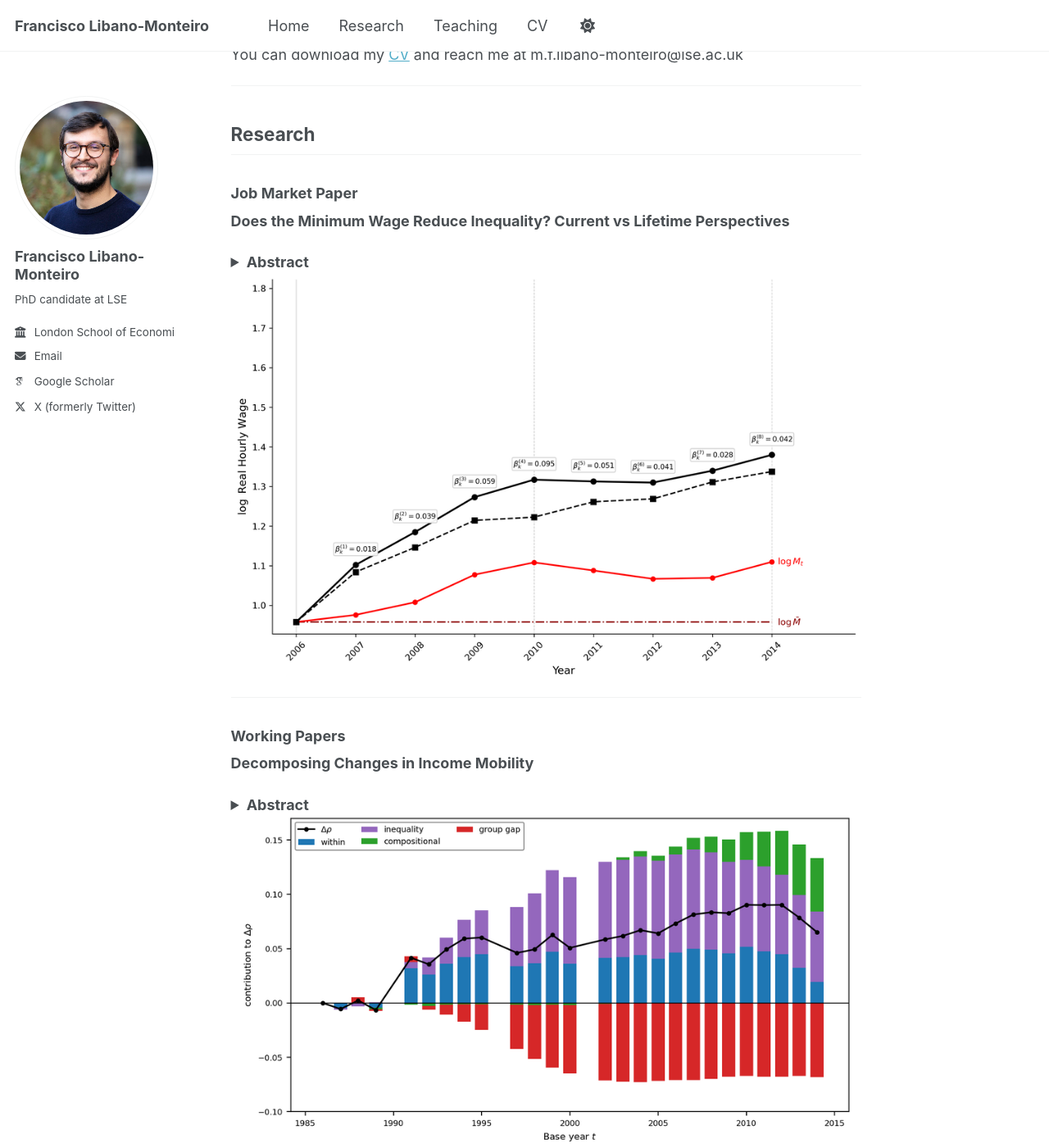
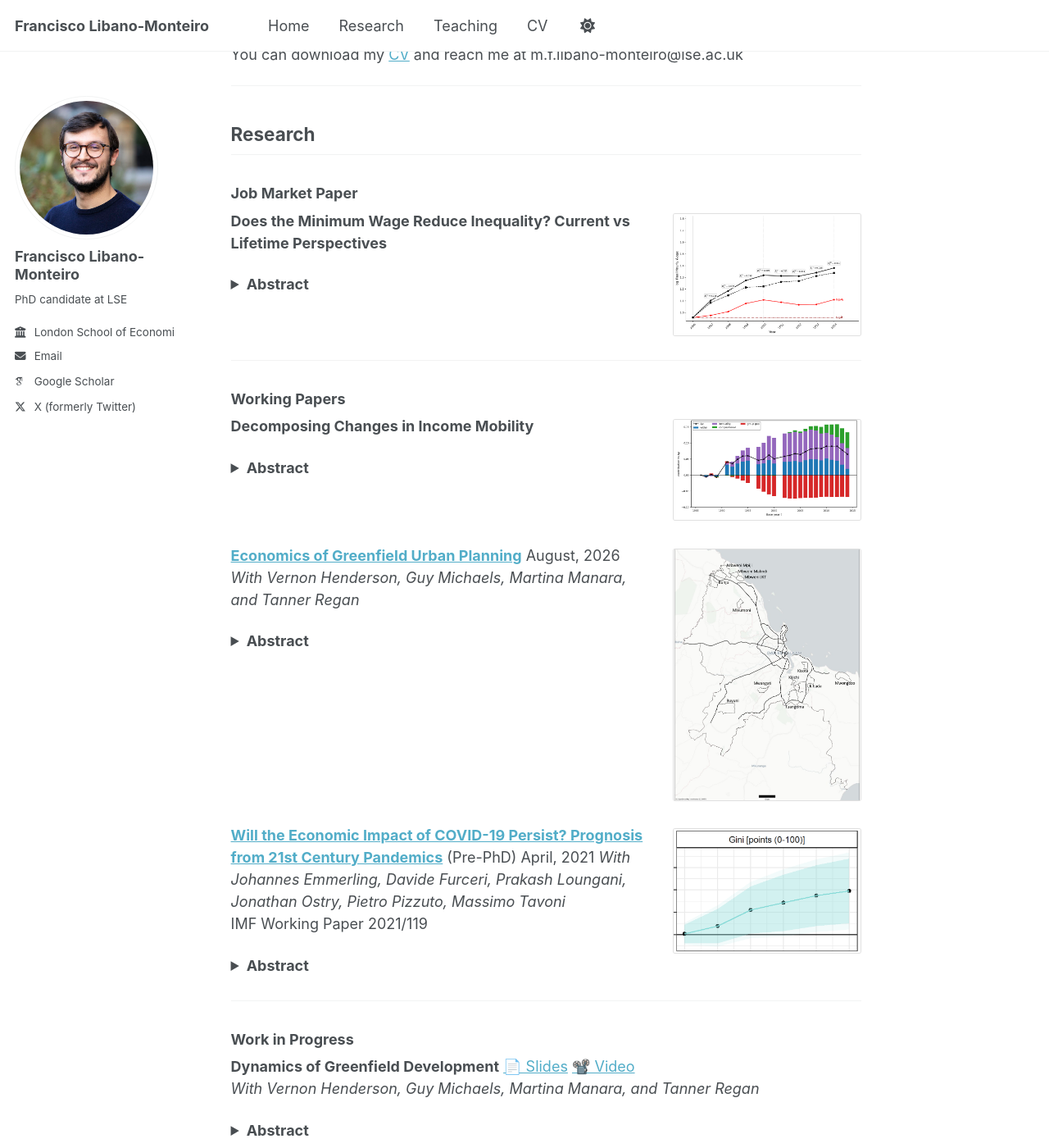
Before and after one commit to mfsdlm98/mfsdlm98.github.io, a Jekyll site: the page built from index.md, in a window 1280 px wide and 1400 px high, scrolled down 320 px. Shown: the whole window at 82% size. Built offline with Jekyll 4.4.1, drawn with Linux system fonts in a browser that asks for light colours; some web fonts are replaced.

Commit message:
Register paper-thumbs stylesheet in main.scss

```diff
--- a/assets/css/main.scss
+++ b/assets/css/main.scss
@@ -39,5 +39,6 @@
     "vendor/font-awesome/fontawesome",
     "vendor/font-awesome/solid",
     "vendor/font-awesome/brands",
-    "vendor/magnific-popup/magnific-popup"
+    "vendor/magnific-popup/magnific-popup",
+    "paper-thumbs"
 ;
```
